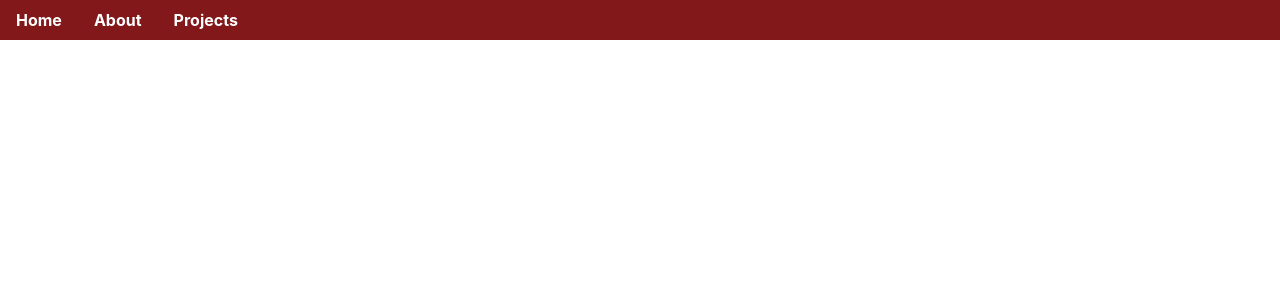
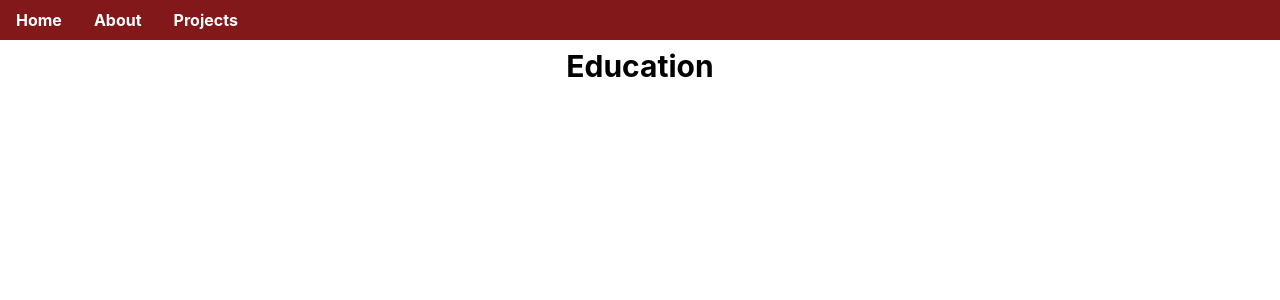
Before and after one commit to rhit-lucasja/personal-site, a React (Vite) app: page /about in a window 1280 px wide. Shown: the top 300 px of the page. Built offline with nearby package versions, Linux system fonts and the light colour scheme.

Commit message:
added padding component to avoid Navbar interference with page

```diff
--- a/src/App.jsx
+++ b/src/App.jsx
@@ -3,16 +3,19 @@ import Home from './pages/Home';
 import About from './pages/About';
 import Projects from './pages/Projects';
 import Navbar from './components/Navbar';
+import Content from './components/Content'
 
 const App = () => {
   return (
     <BrowserRouter>
       <Navbar />
-      <Routes>
-        <Route path="/" element={<Home />} />
-        <Route path="/about" element={<About />} />
-        <Route path="/projects" element={<Projects />} />
-      </Routes>
+      <Content>
+        <Routes>
+          <Route path="/" element={<Home />} />
+          <Route path="/about" element={<About />} />
+          <Route path="/projects" element={<Projects />} />
+        </Routes>
+      </Content>
     </BrowserRouter>
   );
 };
--- /dev/null
+++ b/src/components/Content.jsx
@@ -0,0 +1,9 @@
+const Content = ({ children }) => {
+    return (
+        <div className="pt-12">
+            {children}
+        </div>
+    );
+};
+
+export default Content;
--- a/src/pages/About.jsx
+++ b/src/pages/About.jsx
@@ -1,5 +1,12 @@
 const About = () => {
-    return <h1>About Me</h1>;
+    return (
+        <div className="min-h-screen bg-white">
+            {/* Education */}
+            <h1 className="text-3xl text-center font-bold text-black">
+                Education
+            </h1>
+        </div>
+    );
 };
 
 export default About;
--- a/src/pages/Home.jsx
+++ b/src/pages/Home.jsx
@@ -4,14 +4,14 @@ import pfp from '../assets/red.jpg';
 const Home = () => {
     return (
         <div className="min-h-screen flex items-center justify-center bg-white">
-            {/* background
+            {/* Background
             <div className="absolute top-0 left-0 w-full h-full">
                 <div className="animate-circle animation-delay-2000 absolute top-20 left-20 w-72 h-72 bg-purple-200 rounded-full mix-blend-multiply filter blur-xl opacity-70" />
                 <div className="animate-circle animation-delay-4000 absolute top-40 right-20 w-72 h-72 bg-blue-200 rounded-full mix-blend-multiply filter blur-xl opacity-70" />
                 <div className="animate-circle absolute bottom-20 left-1/2 w-72 h-72 bg-pink-200 rounded-full mix-blend-multiply filter blur-xl opacity-70" />
             </div>*/}
 
-            {/* tagline & links */}
+            {/* Tagline & Links */}
             <div className="relative text-center space-y-4">
                 <img src={pfp} alt="Profile Photo" className="w-40 h-50 rounded-4xl object-cover mx-auto" />
                 <h1 className="text-5xl font-bold text-black">
```
